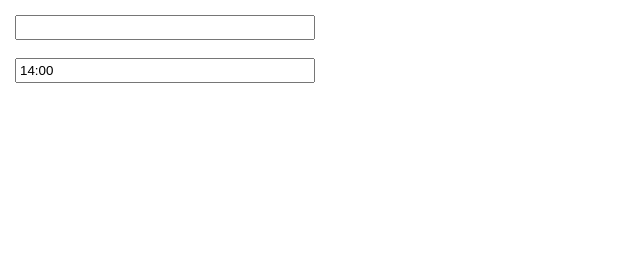
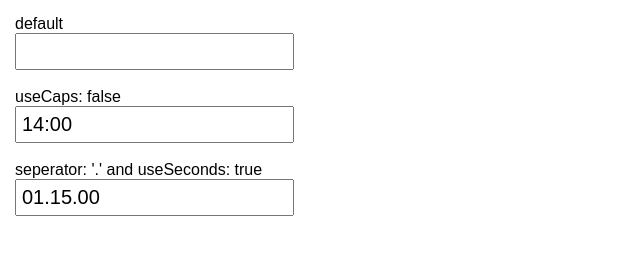
Before and after one commit to QODIO/timetator, a plain HTML site: page index.html in a window 1280 px wide. Shown: the whole page, without its empty margins (0-640 px from the left). Drawn offline with Linux system fonts and the light colour scheme.

Commit message:
Initial commit

```diff
--- a/fm.timetator.jquery.js
+++ b/fm.timetator.jquery.js
@@ -43,13 +43,19 @@
 		plugin.init = function () {
 			plugin.settings = $.extend({}, defaults, options);
 			$element.bind('blur', sanitize);
+			$element.bind('mouseup', select);
+			sanitize();
 		};
 
 		var sanitize = function () {
-			$element.val(sanitizeTime($element.val()));
+			$element.val(sanitizeTime($element.val(), plugin.settings.seperator, plugin.settings.useSeconds, plugin.settings.useCap));
 		};
 
-		var sanitizeTime = function (time, useSeconds, useCap, seperator) {
+		var select = function () {
+			$element.select();
+		};
+
+		var sanitizeTime = function (time, seperator, useSeconds, useCap) {
 			useSeconds = useSeconds === undefined ? false : useSeconds;
 			useCap = useCap === undefined ? true : useCap;
 			seperator = seperator === undefined ? ':' : seperator;
@@ -101,6 +107,7 @@
 		plugin.destroy = function () {
 			$.removeData(element, 'timetator');
 			$element.unbind('blur', sanitize);
+			$element.unbind('mouseup', select);
 			$element.show();
 		};
 
--- a/index.html
+++ b/index.html
@@ -12,11 +12,9 @@
 		#wrapper {
 			padding: 15px;
 		}
-		#inputTimetator1,
-		#inputTimetator2 {
-			width: 300px;
-			padding: 3px;
-			box-sizing: border-box;
+		input {
+			padding: 5px;
+			font-size: 20px;
 		}
 	</style>
 	<script src="jquery-1.11.0.min.js"></script>
@@ -25,15 +23,27 @@
 		$(function () {
 			$('#inputTimetator1').timetator();
 
-			$('#inputTimetator2').timetator();
+			$('#inputTimetator2').timetator({
+				useCap: false
+			});
+
+			$('#inputTimetator3').timetator({
+				seperator: '.',
+				useSeconds: true
+			});
 		});
 	</script>
 </head>
 <body>
 	<div id="wrapper">
+		<label>default</label><br>
 		<input id="inputTimetator1" name="inputTimetator1" value=""><br>
 		<br>
-		<input id="inputTimetator2" name="inputTimetator2" value="14:00">
+		<label>useCaps: false</label><br>
+		<input id="inputTimetator2" name="inputTimetator2" value="14:00"><br>
+		<br>
+		<label>seperator: '.' and useSeconds: true</label><br>
+		<input id="inputTimetator3" name="inputTimetator2" value="01.15">
 	</div>
 
 </body>
```
